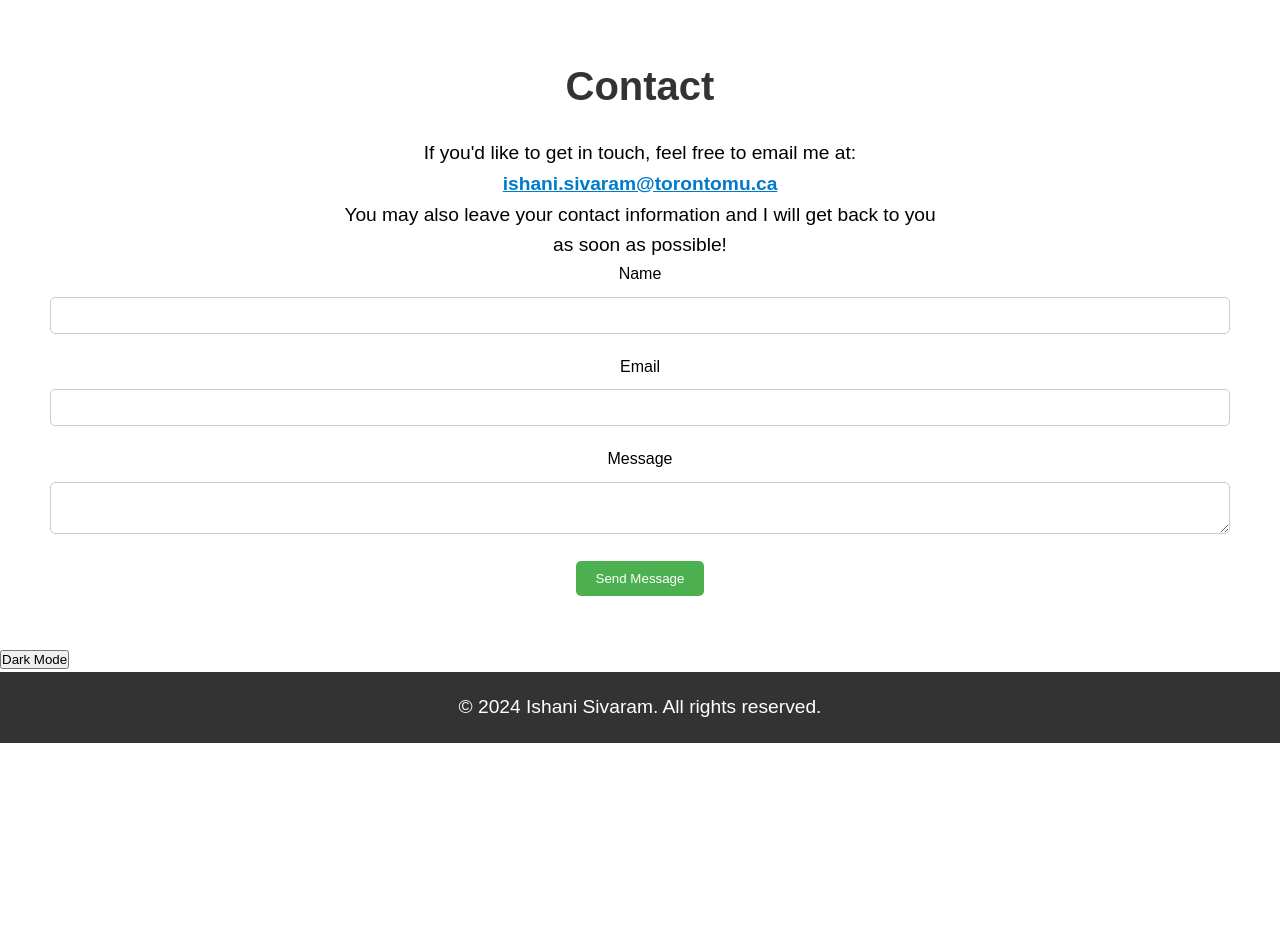
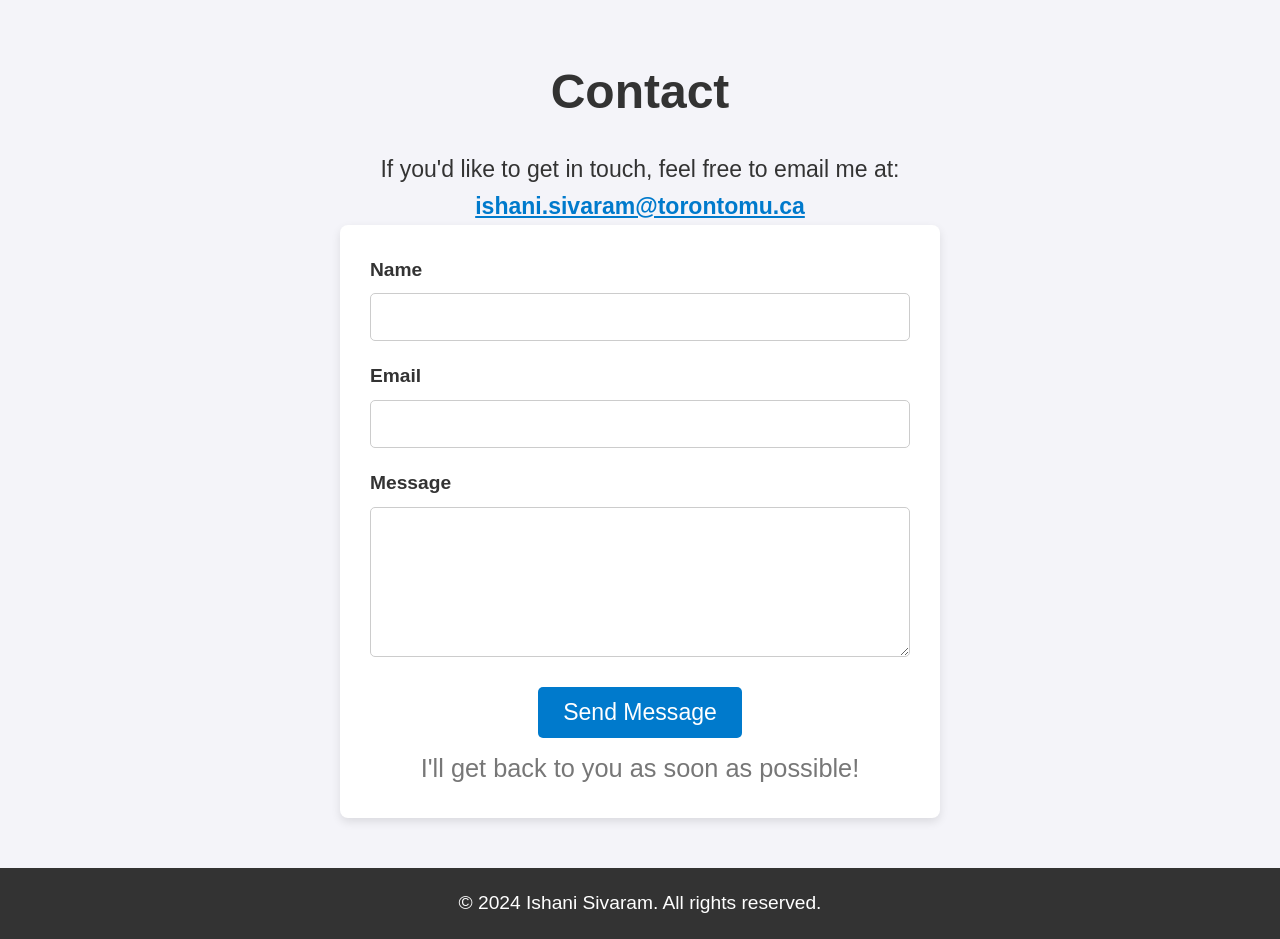
Before and after one commit to ishanisiva/Portfolio, a plain HTML site: page index.html in a window 1280 px wide. Shown: the part 3200-4139 px from the top of the page. Before the commit the page ends 3943 px from the top, so only its background shows below. Drawn offline with Linux system fonts and the light colour scheme; animation ran at ten frames a second.

Commit message:
p3 edits

```diff
--- a/index.html
+++ b/index.html
@@ -150,28 +150,30 @@
     <section id="contact" aria-labelledby="contact-heading">
         <div class="section-container"></div>
         <h2 id="contact-heading">Contact</h2>
-        <p>If you'd like to get in touch, feel free to email me at: <a href="mailto:ishani.sivaram@torontomu.ca" aria-label="Send email to Ishani Sivaram">ishani.sivaram@torontomu.ca</a></p>
-        <p>You may also leave your contact information and I will get back to you as soon as possible!</p>
-        <form action="your-form-handler.php" method="POST">
-          <label for="name">Name</label>
-          <input type="text" id="name" name="name" required>
+        <p>If you'd like to get in touch, feel free to email me at:
+            <a href="mailto:ishani.sivaram@torontomu.ca" aria-label="Send email to Ishani Sivaram">ishani.sivaram@torontomu.ca</a>
+        </p>
+        <form action="your-form-handler.php" method="POST" aria-label="Contact form">
+            <label for="name" aria-label="Your full name">Name</label>
+            <input type="text" id="name" name="name" required aria-describedby="name-help" aria-label="Enter your full name">
 
-          <label for="email">Email</label>
-          <input type="email" id="email" name="email" required>
+            <label for="email" aria-label="Your email address">Email</label>
+            <input type="email" id="email" name="email" required aria-describedby="email-help" aria-label="Enter your email address">
 
-          <label for="message">Message</label>
-          <textarea id="message" name="message" required></textarea>
+            <label for="message" aria-label="Your message">Message</label>
+            <textarea id="message" name="message" required aria-label="Write your message here" aria-describedby="message-help"></textarea>
 
-          <button type="submit" class="btn">Send Message</button>
+            <button type="submit" class="btn" aria-label="Submit message">Send Message</button>
+
+            <div class="form-footer">
+                <p aria-live="polite">I'll get back to you as soon as possible!</p>
+            </div>
         </form>
-        </div>
     </section>
+
 
     <!-- Back-to-Top Button -->
     <button id="backToTop" title="Go to top" aria-label="Scroll back to top of the page">↑</button>
-
-    <!-- Dark Mode Toggle -->
-    <button id="darkModeToggle" aria-label="Toggle dark mode">Dark Mode</button>
 
     <footer role="contentinfo">
         <p>&copy; 2024 Ishani Sivaram. All rights reserved.</p>
--- a/main.js
+++ b/main.js
@@ -74,24 +74,3 @@ accordion.addEventListener('keydown', function (event) {
 if (phrases && dynamicText) {
     typeEffect();
 }
-
-// Dark Mode Toggle Button Functionality
-const darkModeToggle = document.getElementById('darkModeToggle');
-
-// Check if dark mode preference is saved in local storage
-if (localStorage.getItem('darkMode') === 'enabled') {
-    document.body.classList.add('dark-mode');
-}
-
-// Event listener for the dark mode button
-darkModeToggle.addEventListener('click', () => {
-    // Toggle the 'dark-mode' class on body
-    document.body.classList.toggle('dark-mode');
-
-    // Save the dark mode state in local storage
-    if (document.body.classList.contains('dark-mode')) {
-        localStorage.setItem('darkMode', 'enabled');
-    } else {
-        localStorage.removeItem('darkMode');
-    }
-});
--- a/style.css
+++ b/style.css
@@ -343,6 +343,7 @@ html {
     background-color: #f4f4f9;
     padding: 50px 20px;
     text-align: center;
+    font-size: 1.2em;
 }
 
 #contact a {
@@ -350,67 +351,77 @@ html {
     font-weight: bold;
 }
 
-#contact {
-    padding: 50px;
+#contact h2 {
+    margin-bottom: 20px;
+}
+
+form {
+    max-width: 600px;
+    margin: 0 auto;
     background-color: #fff;
+    padding: 30px;
+    border-radius: 8px;
+    box-shadow: 0 4px 10px rgba(0, 0, 0, 0.1);
 }
 
 form label {
     display: block;
-    margin-bottom: 10px;
+    margin-bottom: 8px;
+    font-weight: bold;
+    text-align: left;
 }
 
 form input, form textarea {
     width: 100%;
-    padding: 10px;
+    padding: 12px;
     margin-bottom: 20px;
     border: 1px solid #ccc;
     border-radius: 5px;
+    font-size: 1em;
+    box-sizing: border-box;
+}
+
+form input:focus, form textarea:focus {
+    border-color: #007acc;
+    outline: none;
+}
+
+form textarea {
+    resize: vertical;
+    min-height: 150px;
 }
 
 form button {
-    background-color: #4caf50;
+    background-color: #007acc;
     color: white;
-    padding: 10px 20px;
+    padding: 12px 25px;
+    font-size: 1.2em;
     border: none;
     border-radius: 5px;
+    cursor: pointer;
+    transition: background-color 0.3s ease;
 }
 
 form button:hover {
-    background-color: #45a049;
+    background-color: #005f8f;
 }
 
-/* Default Light Mode Styles */
-body {
-    background-color: white;
-    color: black;
+form .form-footer {
+    font-size: 1.1em;
+    color: #777;
+    margin-top: 10px;
 }
 
-header, footer {
-    background-color: #f1f1f1;
-    color: black;
+/* Optional success/failure message style */
+form .success, form .error {
+    font-size: 1.1em;
+    color: green;
+    margin-top: 20px;
 }
 
-/* Dark Mode Styles */
-body.dark-mode {
-    background-color: #121212;
-    color: white;
+form .error {
+    color: red;
 }
-
-header.dark-mode, footer.dark-mode {
-    background-color: #333;
-    color: white;
-}
-
-button.dark-mode {
-    background-color: #444;
-    color: white;
-}
-
-a.dark-mode {
-    color: lightblue;
-}
-
 
 /* Footer */
 footer {
```
Lines whose indentation alone changed are shown as unchanged.
